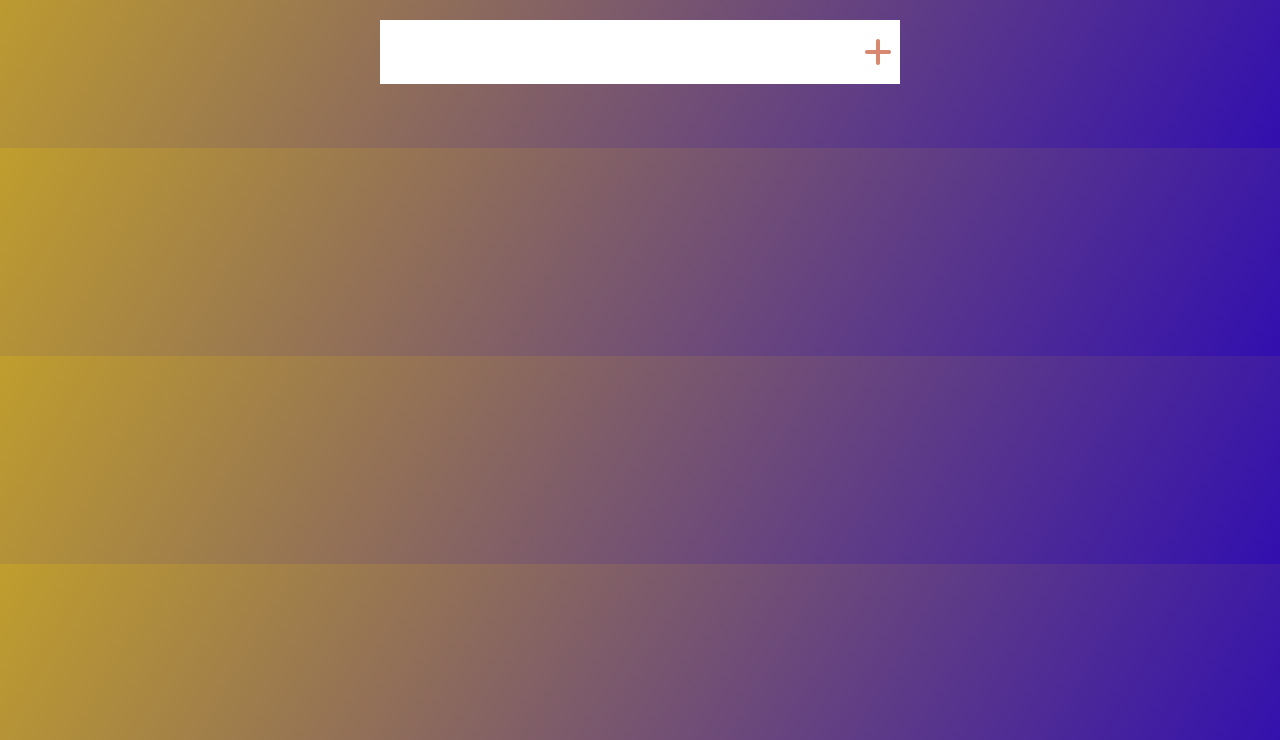
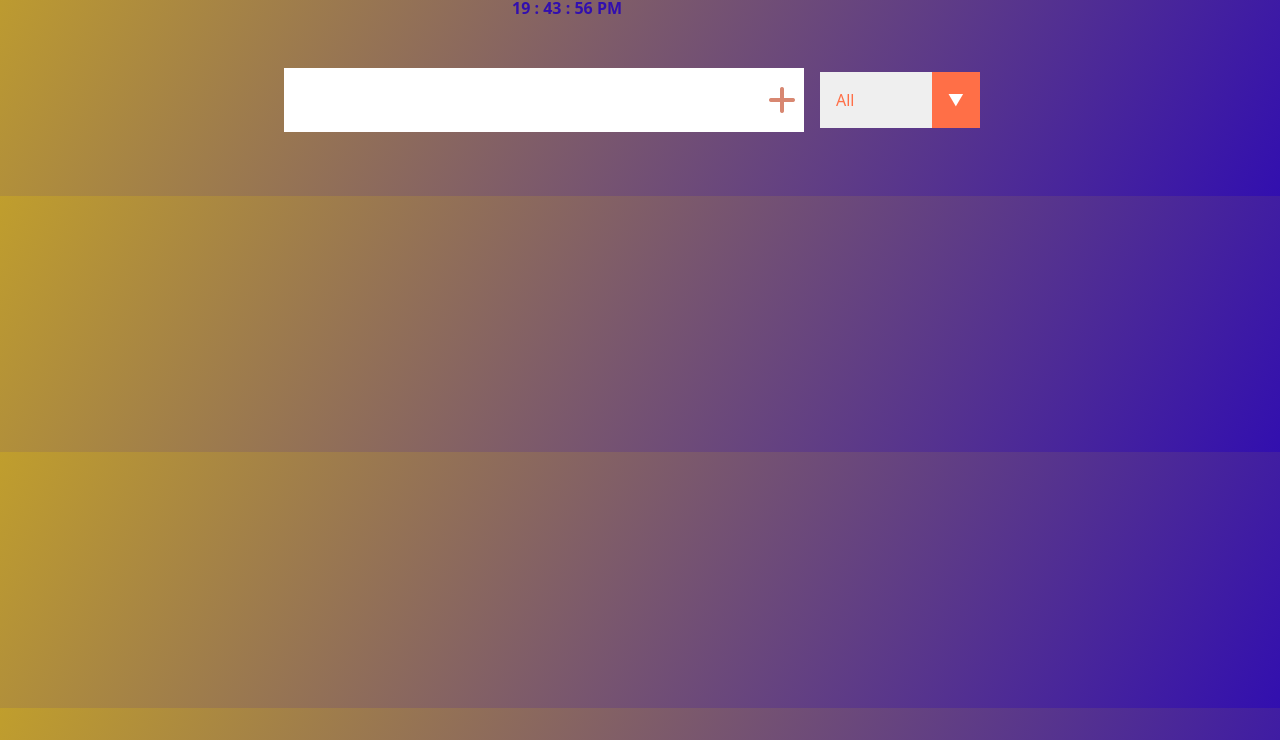
Before and after one commit to Simphiwe-Ng093/todo_list, a plain HTML site: page index.html in a window 1280 px wide. Shown: the part 60-800 px from the top of the page. Drawn offline with nearby package versions, Linux system fonts and the light colour scheme.

Commit message:
Update index.html

```diff
--- a/index.html
+++ b/index.html
@@ -8,7 +8,6 @@
     <link rel="preconnect" href="https://fonts.gstatic.com" crossorigin>
      <link href="https://fonts.googleapis.com/css2?family=Poppins:ital,wght@0,100;0,200;0,300;0,400;0,500;0,600;0,700;0,800;0,900;1,100;1,200;1,300;1,400;1,500;1,600;1,700;1,800;1,900&display=swap" rel="stylesheet">
      <link href="https://cdn.jsdelivr.net/npm/bootstrap@5.3.3/dist/css/bootstrap.min.css" rel="stylesheet" integrity="sha384-QWTKZyjpPEjISv5WaRU9OFeRpok6YctnYmDr5pNlyT2bRjXh0JMhjY6hW+ALEwIH" crossorigin="anonymous">
-     <link rel="stylesheet" href="path/to/font-awesome/css/font-awesome.min.css">
 
      <link rel="stylesheet" href="style.css">
 </head>
@@ -31,12 +30,18 @@
             <i class="fa-solid fa-plus"></i>
         </button>
         <!--filter-->
+        <div class="select">
+            <select name="todos" class="filter-todo">
+                <option value="all">All</option>
+                <option value="completed">Completed</option>
+                <option value="uncompleted">Uncompleted</option>
+            </select>
+        </div>
 
     </form>
     <div class="todo-container">
-        <ul class="todo-list">
+        <ul class="todo-list"></ul>
 
-        </ul>
     </div>
 
     <script src="./index.js"></script>
```
